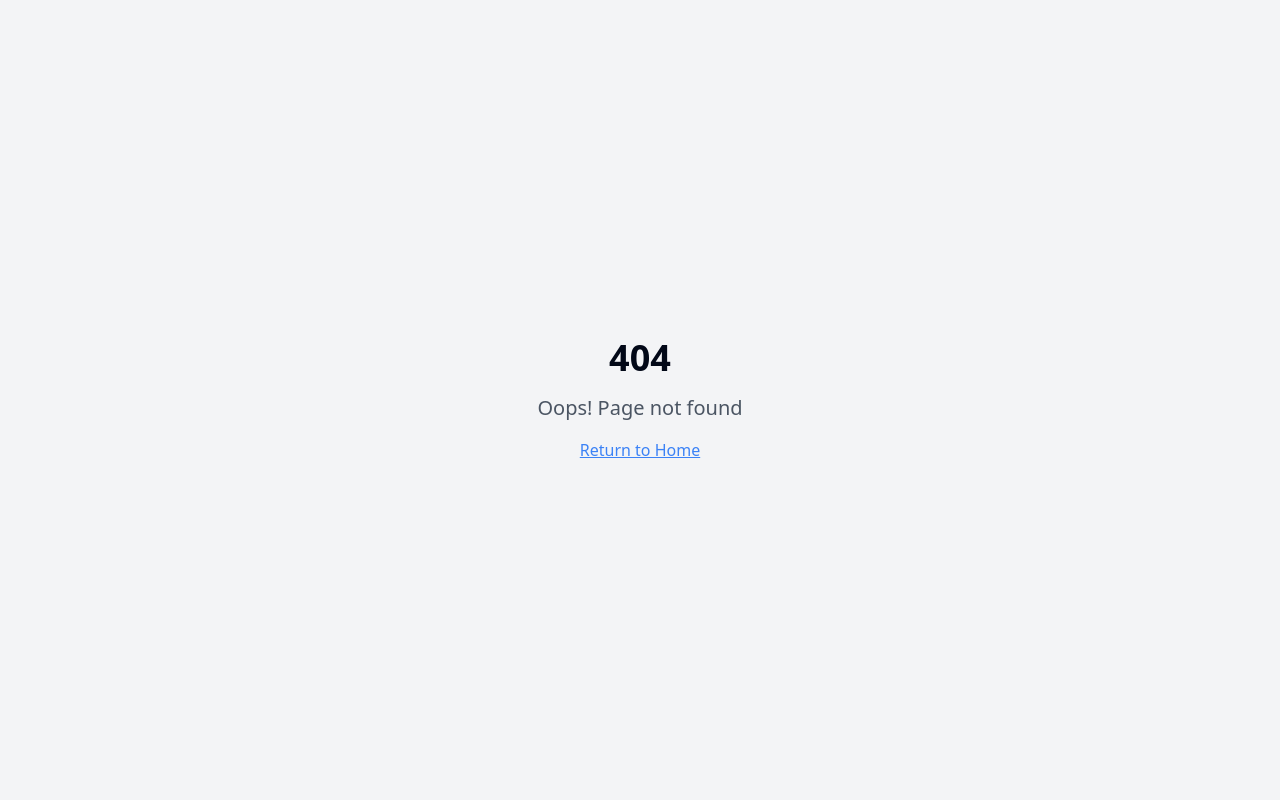
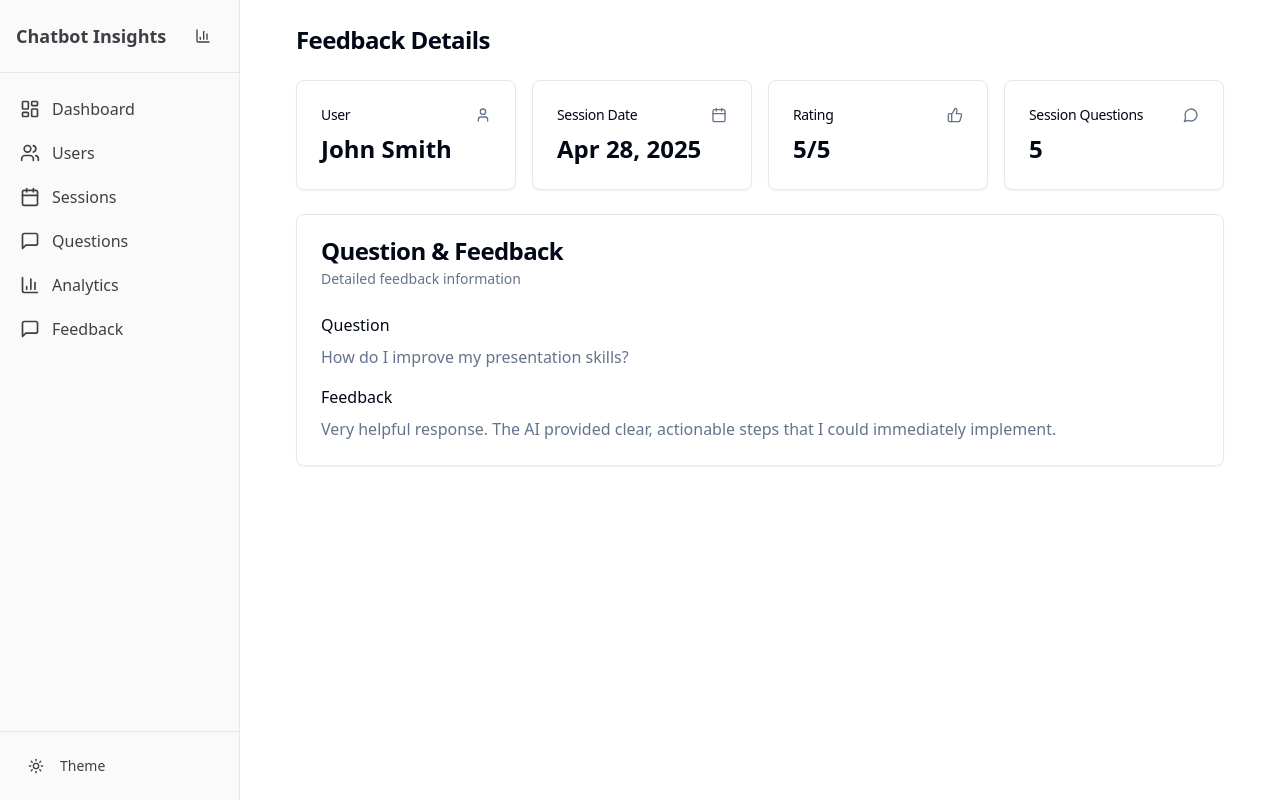
Before and after one commit to OpenAgriNet/oan-telemetry-dashboard-app, a React (Vite) app: page /feedback/fb1 in a window 1280 px wide. Before the commit this address had no page. Built offline with nearby package versions, Linux system fonts and the light colour scheme.

Commit message:
Add Feedback page
Implement Feedback page and details view.

```diff
--- a/src/App.tsx
+++ b/src/App.tsx
@@ -12,6 +12,8 @@ import QuestionsReport from "./pages/QuestionsReport";
 import Analytics from "./pages/Analytics";
 import NotFound from "./pages/NotFound";
 import SessionDetails from "./pages/SessionDetails";
+import Feedback from "./pages/Feedback";
+import FeedbackDetails from "./pages/FeedbackDetails";
 
 const queryClient = new QueryClient({
   defaultOptions: {
@@ -60,6 +62,16 @@ const App = () => (
                 <SessionDetails />
               </Layout>
             } />
+            <Route path="/feedback" element={
+              <Layout>
+                <Feedback />
+              </Layout>
+            } />
+            <Route path="/feedback/:feedbackId" element={
+              <Layout>
+                <FeedbackDetails />
+              </Layout>
+            } />
             <Route path="*" element={<NotFound />} />
           </Routes>
         </BrowserRouter>
--- a/src/components/Layout.tsx
+++ b/src/components/Layout.tsx
@@ -1,4 +1,3 @@
-
 import React, { useState } from "react";
 import { Link, useLocation } from "react-router-dom";
 import { useTheme } from "@/contexts/ThemeContext";
@@ -54,6 +53,11 @@ const Layout: React.FC<LayoutProps> = ({ children }) => {
       name: "Analytics",
       path: "/analytics",
       icon: <BarChart3 size={20} />,
+    },
+    {
+      name: "Feedback",
+      path: "/feedback",
+      icon: <MessageSquare size={20} />,
     },
   ];
 
--- /dev/null
+++ b/src/pages/Feedback.tsx
@@ -0,0 +1,130 @@
+
+import React from "react";
+import { Link } from "react-router-dom";
+import {
+  Table,
+  TableBody,
+  TableCell,
+  TableHead,
+  TableHeader,
+  TableRow,
+} from "@/components/ui/table";
+import {
+  Card,
+  CardContent,
+  CardDescription,
+  CardHeader,
+  CardTitle,
+} from "@/components/ui/card";
+import { MessageSquare, ThumbsUp } from "lucide-react";
+import { format } from "date-fns";
+import sessions from "@/data/sessions.json";
+import users from "@/data/users.json";
+
+// Mock feedback data - in real app this would come from an API
+const feedbackData = [
+  {
+    id: "fb1",
+    sessionId: "ses001",
+    userId: "user1",
+    questionText: "How do I improve my presentation skills?",
+    feedback: "Very helpful response",
+    rating: 5,
+    timestamp: "2025-04-28T09:01:45Z",
+  },
+  {
+    id: "fb2",
+    sessionId: "ses002",
+    userId: "user2",
+    questionText: "What are effective time management techniques?",
+    feedback: "Clear and practical advice",
+    rating: 4,
+    timestamp: "2025-04-28T10:15:30Z",
+  },
+  // Add more mock feedback items as needed
+];
+
+const Feedback = () => {
+  return (
+    <div className="space-y-6">
+      <div className="flex items-center justify-between">
+        <h1 className="text-2xl font-bold tracking-tight">User Feedback</h1>
+      </div>
+
+      <div className="grid gap-4 md:grid-cols-2">
+        <Card>
+          <CardHeader className="flex flex-row items-center justify-between space-y-0 pb-2">
+            <CardTitle className="text-sm font-medium">Total Feedback</CardTitle>
+            <MessageSquare className="h-4 w-4 text-muted-foreground" />
+          </CardHeader>
+          <CardContent>
+            <div className="text-2xl font-bold">{feedbackData.length}</div>
+          </CardContent>
+        </Card>
+
+        <Card>
+          <CardHeader className="flex flex-row items-center justify-between space-y-0 pb-2">
+            <CardTitle className="text-sm font-medium">Average Rating</CardTitle>
+            <ThumbsUp className="h-4 w-4 text-muted-foreground" />
+          </CardHeader>
+          <CardContent>
+            <div className="text-2xl font-bold">
+              {(feedbackData.reduce((acc, fb) => acc + fb.rating, 0) / feedbackData.length).toFixed(1)}
+            </div>
+          </CardContent>
+        </Card>
+      </div>
+
+      <Card>
+        <CardHeader>
+          <CardTitle>Recent Feedback</CardTitle>
+          <CardDescription>User feedback across all sessions</CardDescription>
+        </CardHeader>
+        <CardContent>
+          <Table>
+            <TableHeader>
+              <TableRow>
+                <TableHead>Date</TableHead>
+                <TableHead>User</TableHead>
+                <TableHead>Question</TableHead>
+                <TableHead>Rating</TableHead>
+                <TableHead>Feedback</TableHead>
+                <TableHead>Details</TableHead>
+              </TableRow>
+            </TableHeader>
+            <TableBody>
+              {feedbackData.map((feedback) => {
+                const user = users.find(u => u.id === feedback.userId);
+                return (
+                  <TableRow key={feedback.id}>
+                    <TableCell>
+                      {format(new Date(feedback.timestamp), "MMM dd, yyyy")}
+                    </TableCell>
+                    <TableCell>{user?.name || "Unknown"}</TableCell>
+                    <TableCell className="max-w-[200px] truncate">
+                      {feedback.questionText}
+                    </TableCell>
+                    <TableCell>{feedback.rating}/5</TableCell>
+                    <TableCell className="max-w-[200px] truncate">
+                      {feedback.feedback}
+                    </TableCell>
+                    <TableCell>
+                      <Link
+                        to={`/feedback/${feedback.id}`}
+                        className="text-blue-500 hover:underline"
+                      >
+                        View Details
+                      </Link>
+                    </TableCell>
+                  </TableRow>
+                );
+              })}
+            </TableBody>
+          </Table>
+        </CardContent>
+      </Card>
+    </div>
+  );
+};
+
+export default Feedback;
--- /dev/null
+++ b/src/pages/FeedbackDetails.tsx
@@ -0,0 +1,111 @@
+import React from "react";
+import { useParams } from "react-router-dom";
+import {
+  Card,
+  CardContent,
+  CardDescription,
+  CardHeader,
+  CardTitle,
+} from "@/components/ui/card";
+import { User, MessageCircle, Calendar, ThumbsUp } from "lucide-react";
+import { format } from "date-fns";
+import users from "@/data/users.json";
+import sessions from "@/data/sessions.json";
+
+// Mock feedback data - would come from an API in a real app
+const feedbackData = [
+  {
+    id: "fb1",
+    sessionId: "ses001",
+    userId: "user1",
+    questionText: "How do I improve my presentation skills?",
+    feedback: "Very helpful response. The AI provided clear, actionable steps that I could immediately implement.",
+    rating: 5,
+    timestamp: "2025-04-28T09:01:45Z",
+  },
+  // ... other feedback items
+];
+
+const FeedbackDetails = () => {
+  const { feedbackId } = useParams();
+  const feedback = feedbackData.find(f => f.id === feedbackId);
+  const user = feedback ? users.find(u => u.id === feedback.userId) : null;
+  const session = feedback ? sessions.find(s => s.sessionId === feedback.sessionId) : null;
+
+  if (!feedback || !user) {
+    return <div>Feedback not found</div>;
+  }
+
+  return (
+    <div className="space-y-6">
+      <div className="flex items-center justify-between">
+        <h1 className="text-2xl font-bold tracking-tight">
+          Feedback Details
+        </h1>
+      </div>
+
+      <div className="grid gap-4 md:grid-cols-4">
+        <Card>
+          <CardHeader className="flex flex-row items-center justify-between space-y-0 pb-2">
+            <CardTitle className="text-sm font-medium">User</CardTitle>
+            <User className="h-4 w-4 text-muted-foreground" />
+          </CardHeader>
+          <CardContent>
+            <div className="text-2xl font-bold">{user.name}</div>
+          </CardContent>
+        </Card>
+
+        <Card>
+          <CardHeader className="flex flex-row items-center justify-between space-y-0 pb-2">
+            <CardTitle className="text-sm font-medium">Session Date</CardTitle>
+            <Calendar className="h-4 w-4 text-muted-foreground" />
+          </CardHeader>
+          <CardContent>
+            <div className="text-2xl font-bold">
+              {format(new Date(feedback.timestamp), "MMM dd, yyyy")}
+            </div>
+          </CardContent>
+        </Card>
+
+        <Card>
+          <CardHeader className="flex flex-row items-center justify-between space-y-0 pb-2">
+            <CardTitle className="text-sm font-medium">Rating</CardTitle>
+            <ThumbsUp className="h-4 w-4 text-muted-foreground" />
+          </CardHeader>
+          <CardContent>
+            <div className="text-2xl font-bold">{feedback.rating}/5</div>
+          </CardContent>
+        </Card>
+
+        <Card>
+          <CardHeader className="flex flex-row items-center justify-between space-y-0 pb-2">
+            <CardTitle className="text-sm font-medium">Session Questions</CardTitle>
+            <MessageCircle className="h-4 w-4 text-muted-foreground" />
+          </CardHeader>
+          <CardContent>
+            <div className="text-2xl font-bold">{session?.numQuestions || 0}</div>
+          </CardContent>
+        </Card>
+      </div>
+
+      <Card>
+        <CardHeader>
+          <CardTitle>Question & Feedback</CardTitle>
+          <CardDescription>Detailed feedback information</CardDescription>
+        </CardHeader>
+        <CardContent className="space-y-4">
+          <div>
+            <h3 className="font-medium mb-2">Question</h3>
+            <p className="text-muted-foreground">{feedback.questionText}</p>
+          </div>
+          <div>
+            <h3 className="font-medium mb-2">Feedback</h3>
+            <p className="text-muted-foreground">{feedback.feedback}</p>
+          </div>
+        </CardContent>
+      </Card>
+    </div>
+  );
+};
+
+export default FeedbackDetails;
```
